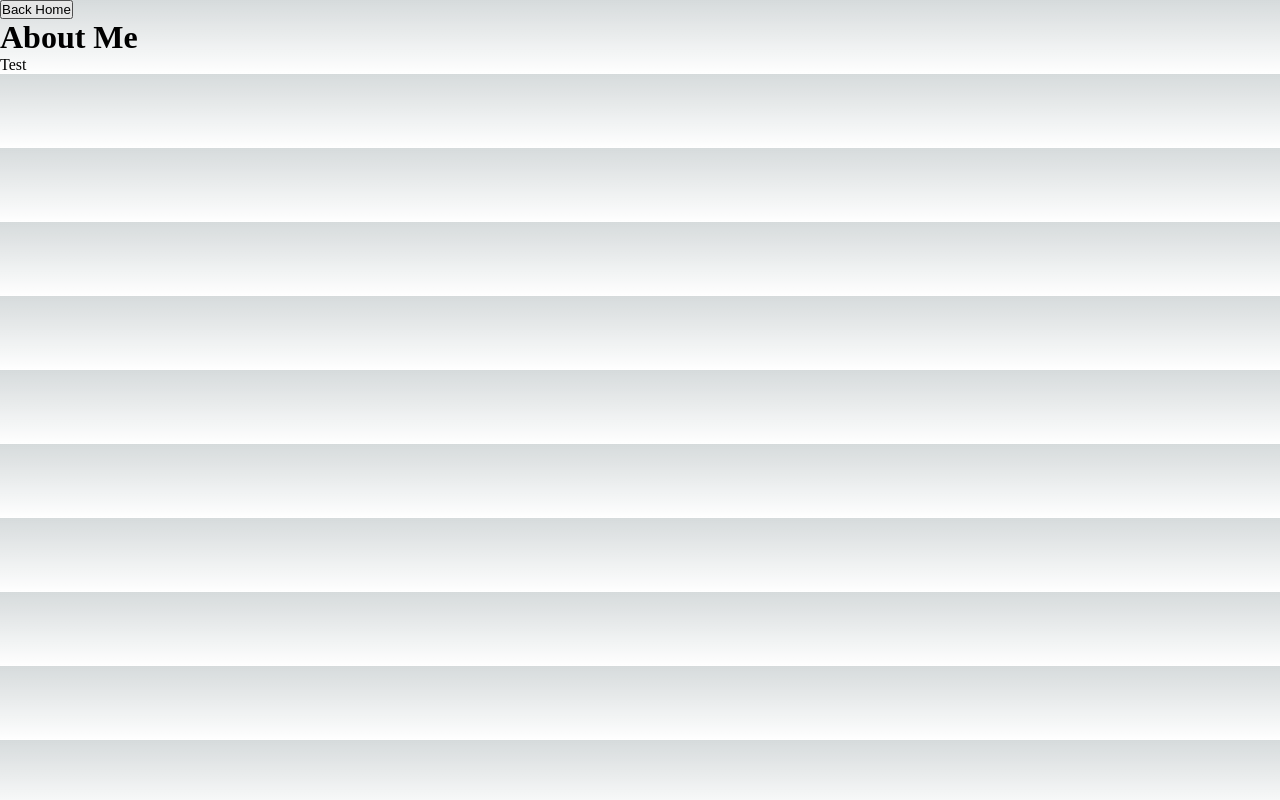
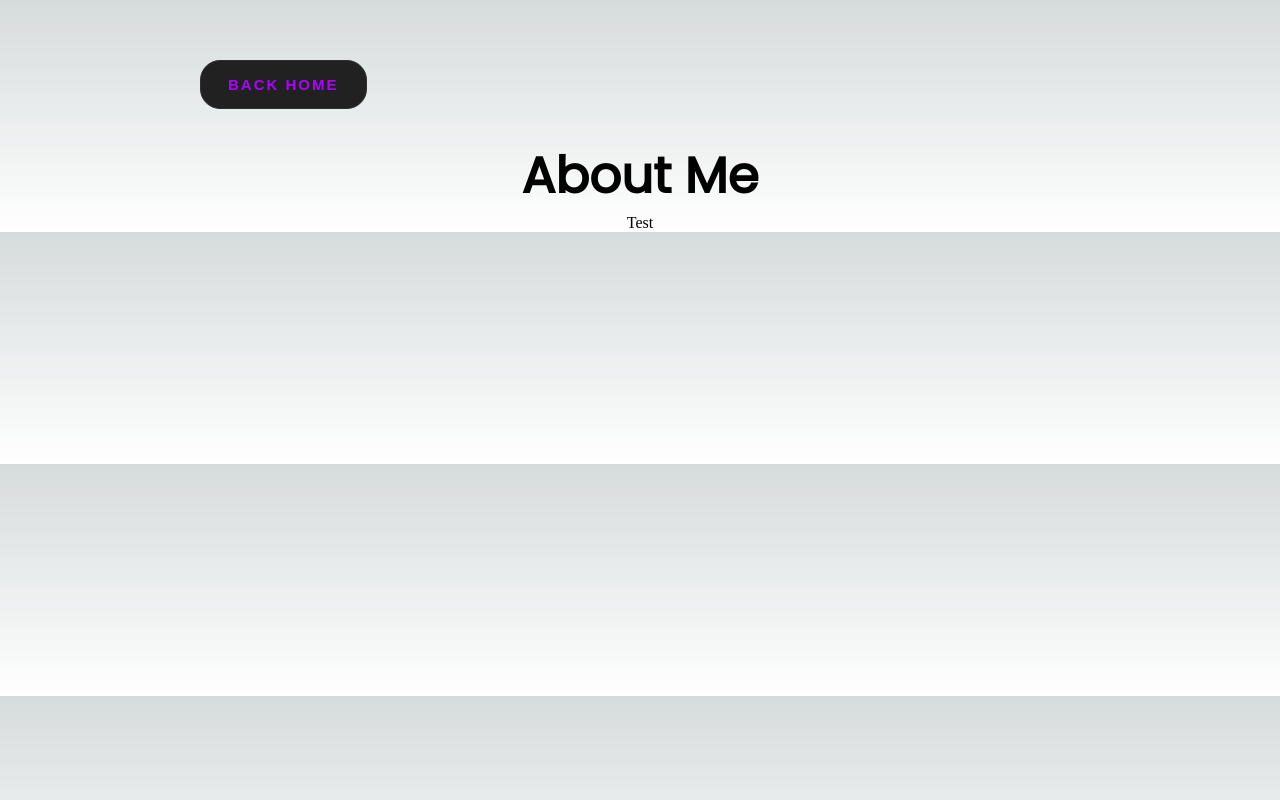
Before and after one commit to alexgmcss/portfolio, a Next.js app: page /aboutme in a window 1280 px wide. Built offline with nearby package versions, Linux system fonts and the light colour scheme.

Commit message:
primer commit

```diff
--- a/styles/aboutme.module.css
+++ b/styles/aboutme.module.css
@@ -0,0 +1,112 @@
+@import url('https://fonts.googleapis.com/css2?family=Poppins&display=swap');
+
+
+.sobremi {
+    font-family: 'Poppins', sans-serif;
+    text-align: center;
+    margin-top: 30px;
+    font-size: 50px;
+}
+
+.backhome {
+    margin-top: 60px;
+    margin-left: 200px;
+    position: relative;
+    padding: 1em 1.8em;
+    outline: none;
+    border: 1px solid #303030;
+    background: #212121;
+    color: #ae00ff;
+    text-transform: uppercase;
+    letter-spacing: 2px;
+    font-size: 15px;
+    overflow: hidden;
+    transition: 0.2s;
+    border-radius: 20px;
+    cursor: pointer;
+    font-weight: bold;
+   }
+
+   .backhome:hover {
+    box-shadow: 0 0 10px #ae00ff, 0 0 25px #001eff, 0 0 50px #ae00ff;
+    transition-delay: 0.6s;
+   }
+
+   .backhome span {
+    position: absolute;
+   }
+
+   .backhome span:nth-child(1) {
+    top: 0;
+    left: -100%;
+    width: 100%;
+    height: 2px;
+    background: linear-gradient(90deg, transparent, #ae00ff);
+   }
+
+   .backhome:hover span:nth-child(1) {
+    left: 100%;
+    transition: 0.7s;
+   }
+
+   .backhome span:nth-child(3) {
+    bottom: 0;
+    right: -100%;
+    width: 100%;
+    height: 2px;
+    background: linear-gradient(90deg, transparent, #001eff);
+   }
+
+   .backhome:hover span:nth-child(3) {
+    right: 100%;
+    transition: 0.7s;
+    transition-delay: 0.35s;
+   }
+
+   .backhome span:nth-child(2) {
+    top: -100%;
+    right: 0;
+    width: 2px;
+    height: 100%;
+    background: linear-gradient(180deg, transparent, #ae00ff);
+   }
+
+   .backhome:hover span:nth-child(2) {
+    top: 100%;
+    transition: 0.7s;
+    transition-delay: 0.17s;
+   }
+
+   .backhomespan:nth-child(4) {
+    bottom: -100%;
+    left: 0;
+    width: 2px;
+    height: 100%;
+    background: linear-gradient(360deg, transparent, #001eff);
+   }
+
+   .backhome:hover span:nth-child(4) {
+    bottom: 100%;
+    transition: 0.7s;
+    transition-delay: 0.52s;
+   }
+
+   .backhome:active {
+    background: #ae00af;
+    background: linear-gradient(to top right, #ae00af, #001eff);
+    color: #bfbfbf;
+    box-shadow: 0 0 8px #ae00ff, 0 0 8px #001eff, 0 0 8px #ae00ff;
+    transition: 0.1s;
+   }
+
+   .backhome:active span:nth-child(1)
+   span:nth-child(2)
+   span:nth-child(2)
+   span:nth-child(2) {
+    transition: none;
+    transition-delay: none;
+   }
+
+.bio {
+    text-align: center;
+}
```
